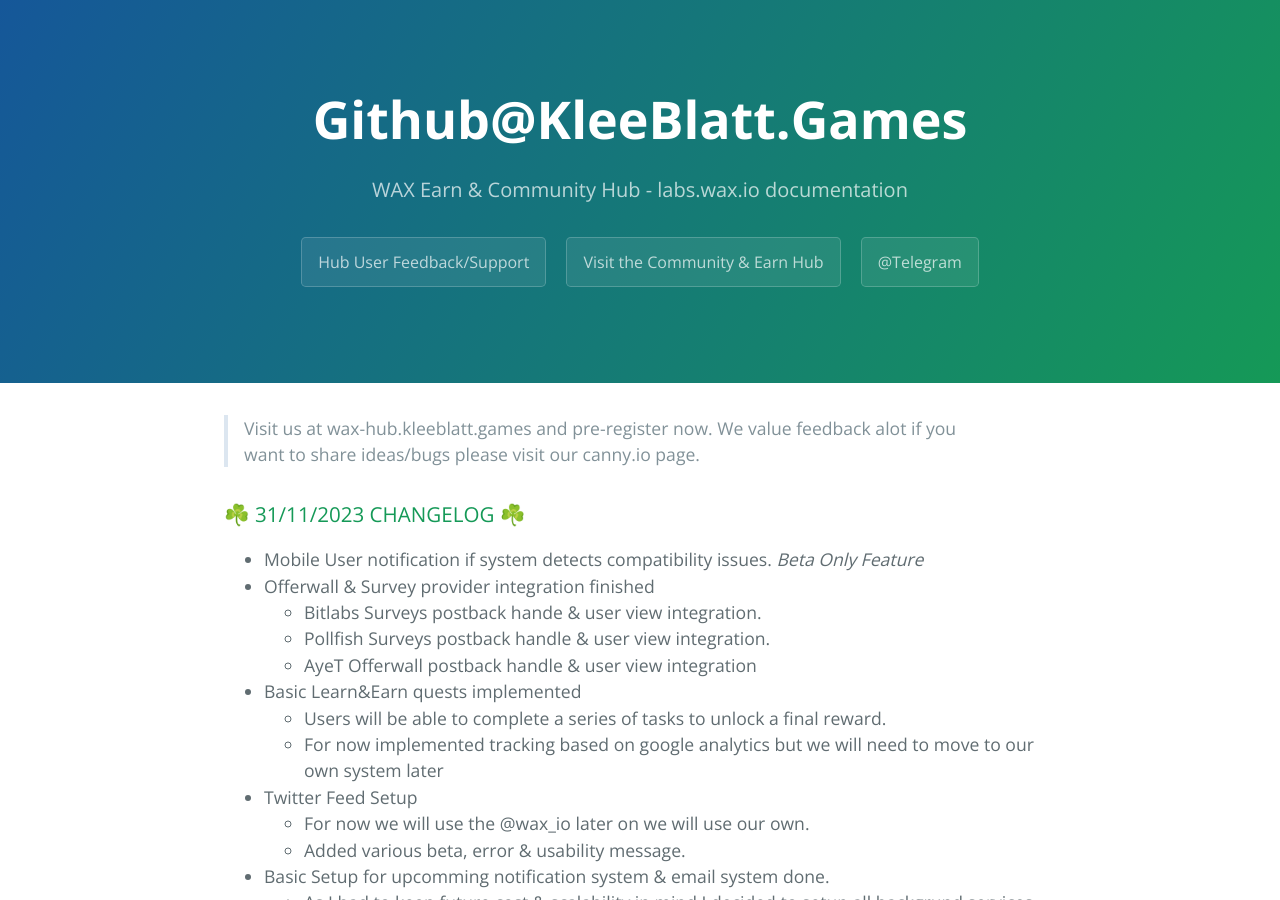
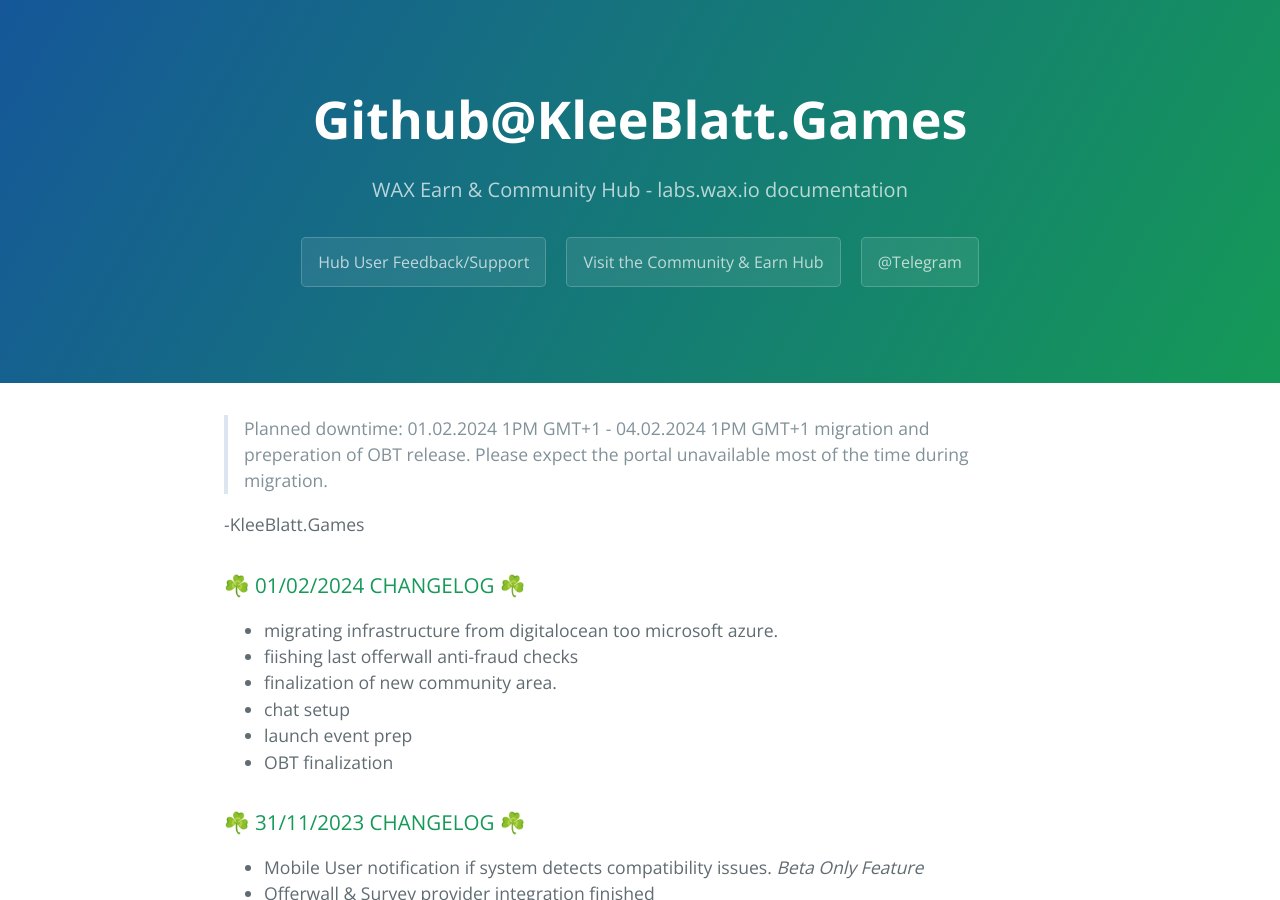
Before and after one commit to KleeblattGames/KleeblattGames.github.io, a Jekyll site: the page built from index.md, in a window 1280 px wide and 900 px high. Built offline with Jekyll 4.4.1, drawn with Linux system fonts in a browser that asks for light colours; comment, search, counter and statistics services are not loaded.

Commit message:
Update index.md

```diff
--- a/index.md
+++ b/index.md
@@ -2,8 +2,20 @@
 layout: default
 ---
 
-> Visit us at wax-hub.kleeblatt.games and pre-register now.
-> We value feedback alot if you want to share ideas/bugs please visit our canny.io page.
+> Planned downtime: 01.02.2024 1PM GMT+1 - 04.02.2024 1PM GMT+1 migration and preperation of OBT release.
+> Please expect the portal unavailable most of the time during migration.
+
+-KleeBlatt.Games
+
+
+### ☘️ 01/02/2024 CHANGELOG ☘️
+
+- migrating infrastructure from digitalocean too microsoft azure.
+- fiishing last offerwall anti-fraud checks
+- finalization of new community area.
+- chat setup
+- launch event prep
+- OBT finalization
 
 ### ☘️ 31/11/2023 CHANGELOG ☘️
 
```
